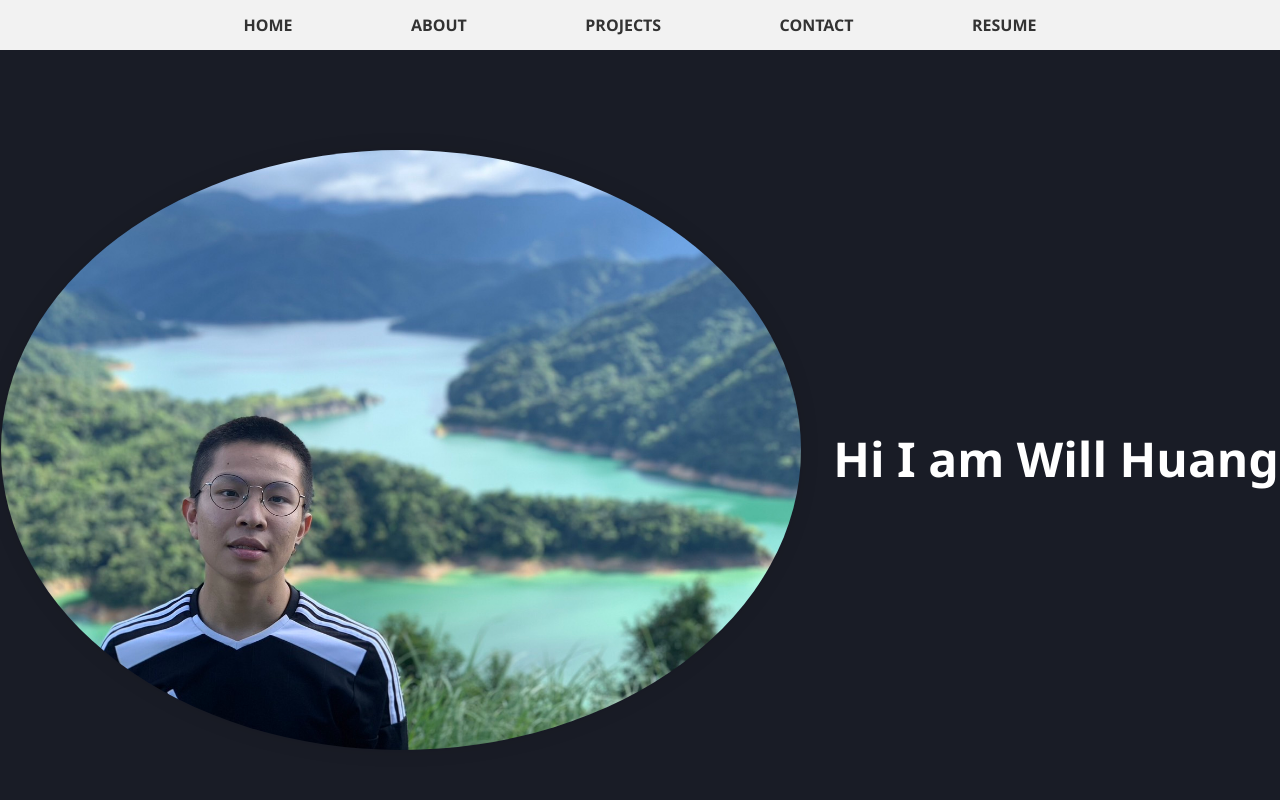
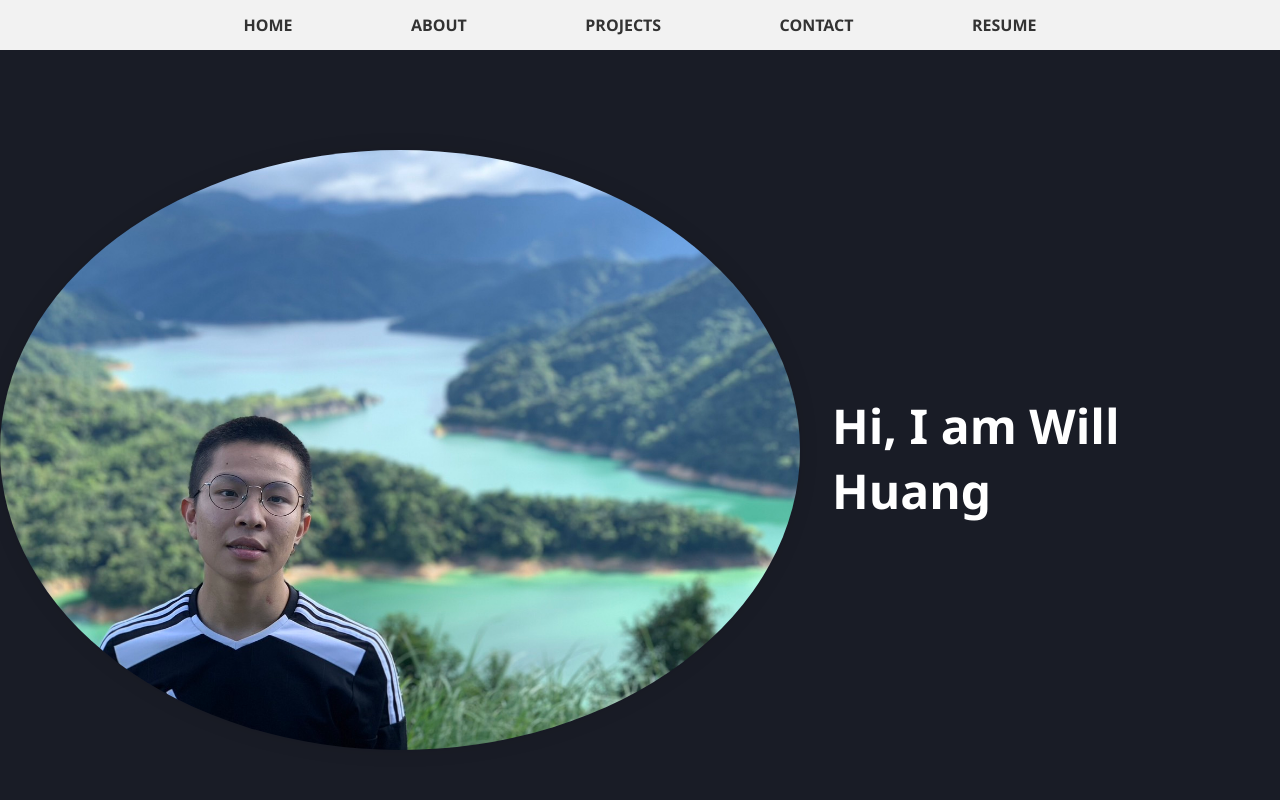
Before and after one commit to will1213/MyPortfolio, a React (Vite) app: page / in a window 1280 px wide. Shown: the top 800 px of the page. Built offline with nearby package versions, Linux system fonts and the light colour scheme.

Commit message:
minor changes

```diff
--- a/src/Home.jsx
+++ b/src/Home.jsx
@@ -7,7 +7,7 @@ const Home = () => {
     <div className="home-container" id="home">
         <img src={willhuang} alt="My portfolio" className="home-image"/>
       <div className="home-header">
-        <h1>Hi I am Will Huang</h1>
+        <h1>Hi, I am Will Huang</h1>
       </div>
     </div>
   );
```
